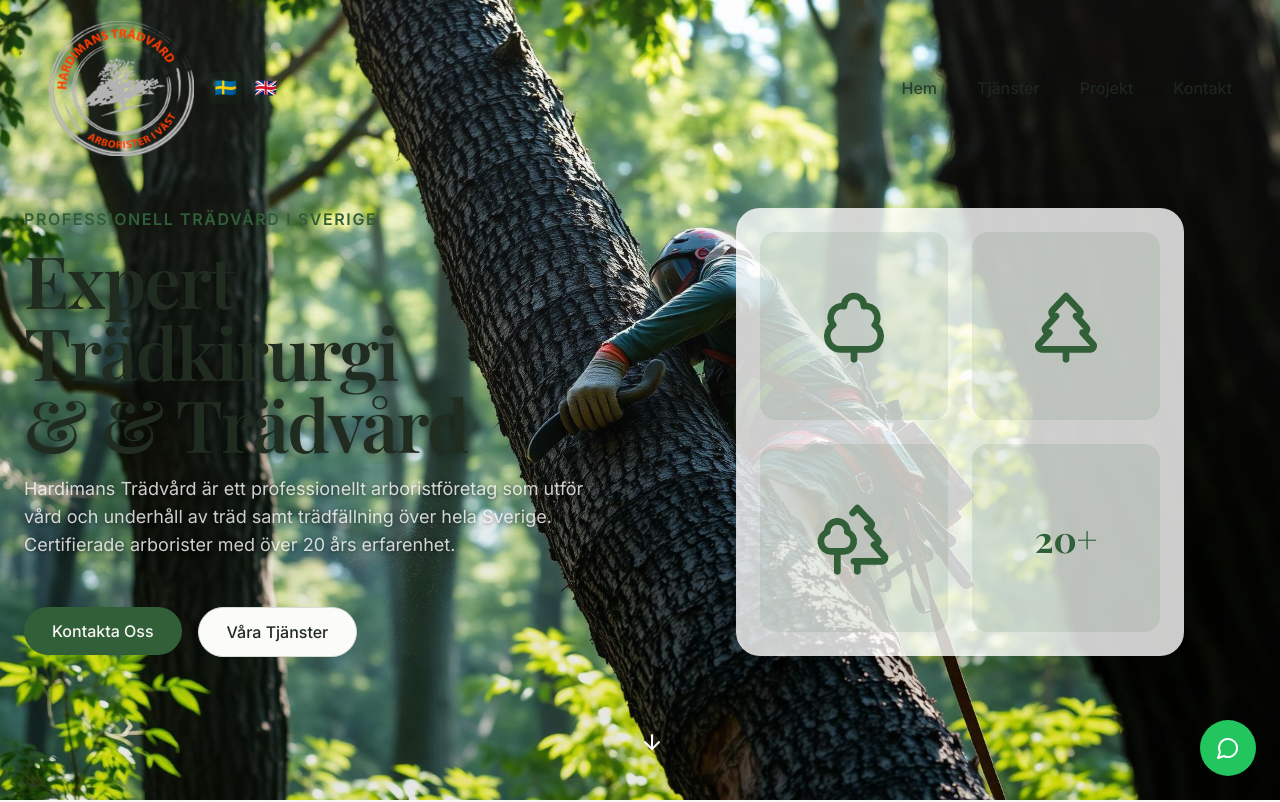
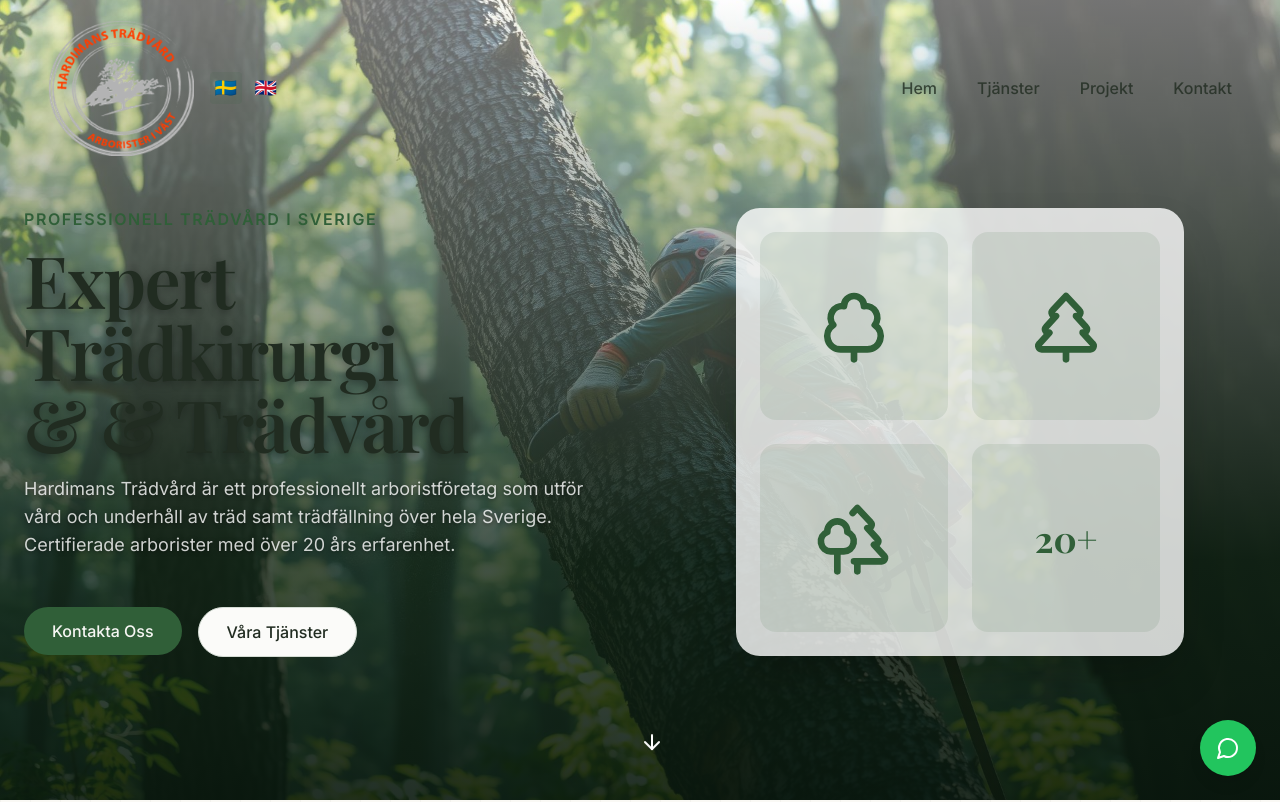
Before and after one commit to one-media-asia/hardimantravard, a React (Vite) app: page / in a window 1280 px wide. Shown: the top 802 px of the page. Built offline with nearby package versions, Linux system fonts and the light colour scheme.

Commit message:
Changes
Co-authored-by: one-media-asia <174205971+one-media-asia@users.noreply.github.com>

```diff
--- a/src/components/Hero.tsx
+++ b/src/components/Hero.tsx
@@ -26,7 +26,7 @@ const Hero = () => {
       id="home"
       className="relative min-h-screen flex items-center justify-center overflow-hidden pt-16 px-6"
       style={{
-        backgroundImage: `linear-gradient(to bottom, rgba(255, 255, 255, 0.05) 0%, rgba(20, 40, 25, 0.08) 70%, rgba(10, 25, 15, 0.1) 100%), url(${heroBg})`,
+        backgroundImage: `linear-gradient(to bottom, rgba(255, 255, 255, 0.45) 0%, rgba(20, 40, 25, 0.8) 70%, rgba(10, 25, 15, 0.9) 100%), url(${heroBg})`,
         backgroundSize: "cover",
         backgroundPosition: "center"
       }}
```
